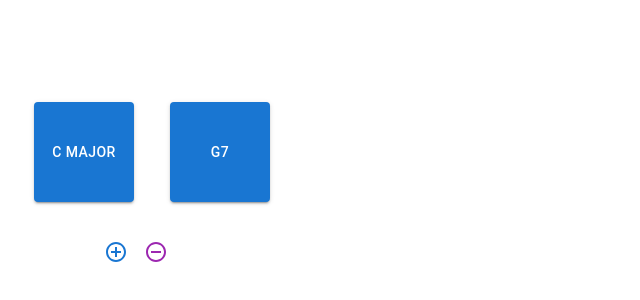
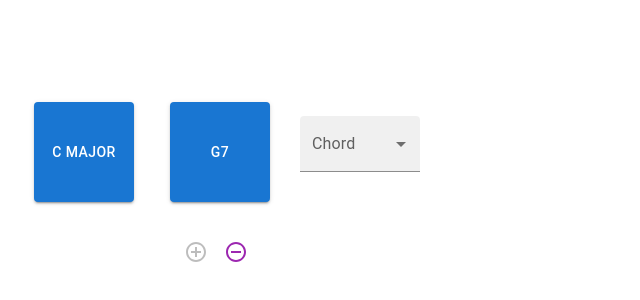
Before and after one commit to koto74/chord-easy, a React (Vite) app: page / in a window 1280 px wide. Shown: the part 226-526 px from the top of the page, without its empty margins (0-640 px from the left). Built offline with nearby package versions, Linux system fonts and the light colour scheme.

Commit message:
feat: add code list

```diff
--- a/src/App.tsx
+++ b/src/App.tsx
@@ -1,8 +1,9 @@
 import React, { useState } from 'react';
-import { Button, Grid, IconButton } from '@mui/material';
+import { Button, Grid, IconButton, Select, MenuItem, FormControl, InputLabel } from '@mui/material';
 import AddCircleOutlineIcon from '@mui/icons-material/AddCircleOutline';
 import RemoveCircleOutlineIcon from '@mui/icons-material/RemoveCircleOutline';
 import { styled } from '@mui/material/styles';
+import { SelectChangeEvent } from '@mui/material';
 
 const ChordButton = styled(Button)({
   height: '100px',
@@ -10,24 +11,29 @@ const ChordButton = styled(Button)({
   margin: '10px',
 });
 
-const App = () => {
+const ChordSampler = () => {
   const [chords, setChords] = useState(['C Major', 'G7']);
+  const [selectedChord, setSelectedChord] = useState('');
+  const availableChords = ['C Major', 'G7', 'D Minor', 'A Minor', 'E Major'];
 
   const playChord = (chord: string) => {
     console.log(`Playing ${chord}`);
-    // ここに実際の和音を鳴らすロジックを追加します。
+    // 実際の和音を鳴らすロジックをここに追加
+  };
+
+  const handleChordChange = (event: SelectChangeEvent<string>) => {
+    setSelectedChord(event.target.value as string);
   };
 
   const addChord = () => {
-    const newChord = `New Chord ${chords.length + 1}`; // 実際にはユーザー入力から取得するか、適切なロジックを使用して生成します。
-    setChords([...chords, newChord]);
+    if (selectedChord && !chords.includes(selectedChord)) {
+      setChords([...chords, selectedChord]);
+      setSelectedChord('');
+    }
   };
 
-  const removeChord = () => {
-    if (chords.length > 0) {
-      setChords(chords.slice(0, chords.length - 1));
-    }
-  };
+  // 既に選択されたコードを除外したコードのリストを取得
+  const filteredAvailableChords = availableChords.filter(chord => !chords.includes(chord));
 
   return (
     <div style={{ width: '100%', textAlign: 'center' }}>
@@ -39,12 +45,26 @@ const App = () => {
             </ChordButton>
           </Grid>
         ))}
+        <FormControl variant="filled" style={{ minWidth: 120, margin: '20px' }}>
+          <InputLabel id="chord-select-label">Chord</InputLabel>
+          <Select
+            labelId="chord-select-label"
+            value={selectedChord}
+            onChange={handleChordChange}
+          >
+            {filteredAvailableChords.map((chord, index) => (
+              <MenuItem key={index} value={chord}>
+                {chord}
+              </MenuItem>
+            ))}
+          </Select>
+        </FormControl>
       </Grid>
       <Grid container justifyContent="center" alignItems="center" style={{ marginTop: '20px' }}>
-        <IconButton onClick={addChord} color="primary">
+        <IconButton onClick={addChord} color="primary" disabled={!selectedChord || chords.includes(selectedChord)}>
           <AddCircleOutlineIcon />
         </IconButton>
-        <IconButton onClick={removeChord} color="secondary">
+        <IconButton onClick={() => setChords(chords.slice(0, chords.length - 1))} color="secondary">
           <RemoveCircleOutlineIcon />
         </IconButton>
       </Grid>
@@ -52,4 +72,4 @@ const App = () => {
   );
 };
 
-export default App;
+export default ChordSampler;
```
